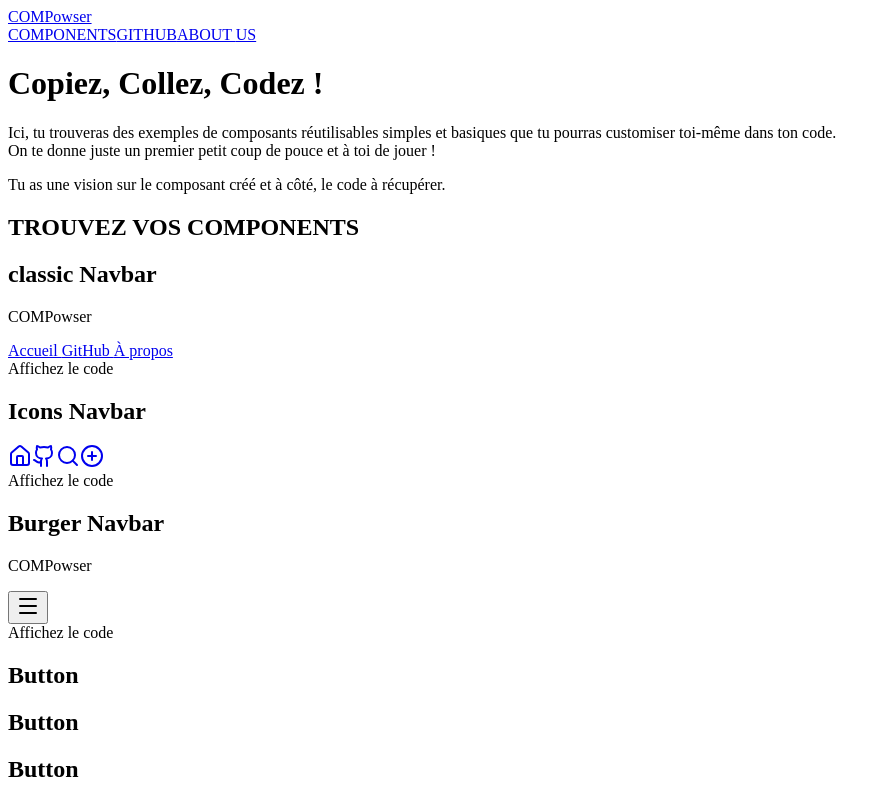
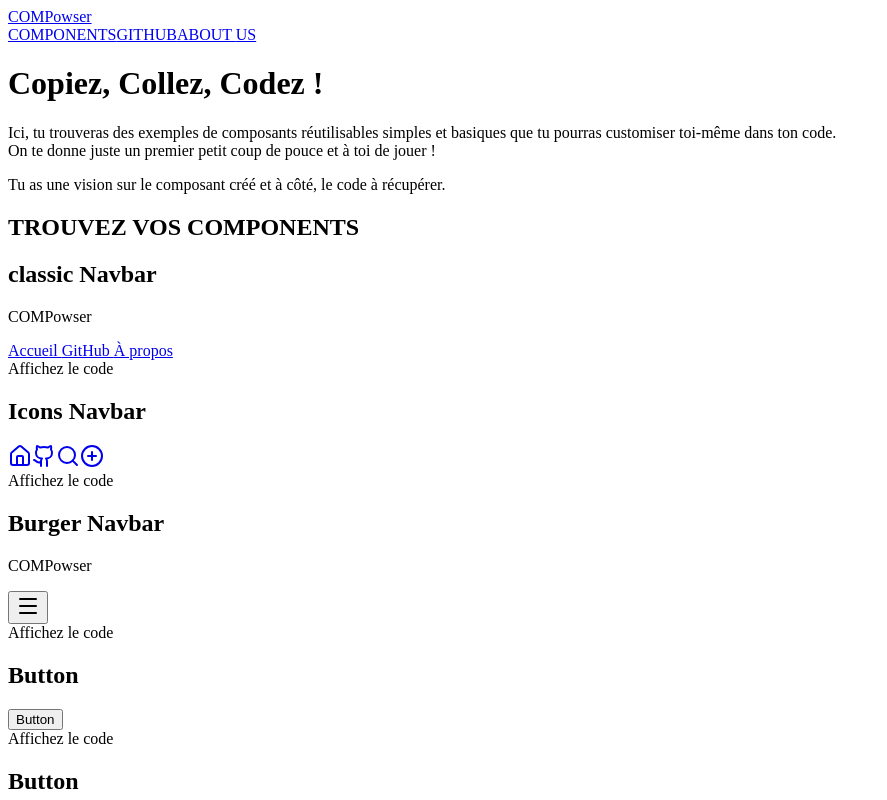
Before and after one commit to rchouhani/compowser, a Next.js app in the folder compowser/: page / in a window 1280 px wide. Shown: the top 800 px of the page, without its empty margins (0-887 px from the left). Built offline with nearby package versions, Linux system fonts and the light colour scheme.

Commit message:
add CardButton component

```diff
--- /dev/null
+++ b/compowser/src/app/components/CardButton.js
@@ -0,0 +1,10 @@
+import Link from "next/link";
+
+export default function CardButton() {
+    return (
+        <button
+            className="btn text-white text-xl bg-(--logoColor) hover:bg-[#44a68f] transition-colors pt-1 pb-1 pl-5 pr-5 rounded-md cursor-pointer"
+        >            Button
+        </button>
+    )
+}
--- a/compowser/src/app/page.js
+++ b/compowser/src/app/page.js
@@ -1,5 +1,6 @@
 
 import Card from "./components/Card";
+import CardButton from "./components/CardButton";
 import CardNavbar from "./components/CardNavbar";
 import CardNavbarBurger from "./components/CardNavbarBurger";
 import CardNavbarIcon from "./components/CardNavbarIcon";
@@ -48,7 +49,9 @@ export default function Home() {
             code="Affichez le code" className="cursor-pointer transition-all hover:scale-110 hover:opacity-70"/>
 
           <Card
-            title="Button"/>
+            title="Button"component={<CardButton/>}
+            code="Affichez le code" className="cursor-pointer transition-all hover:scale-110 hover:opacity-70"/>
+
           <Card
             title="Button"/>
           <Card
```
